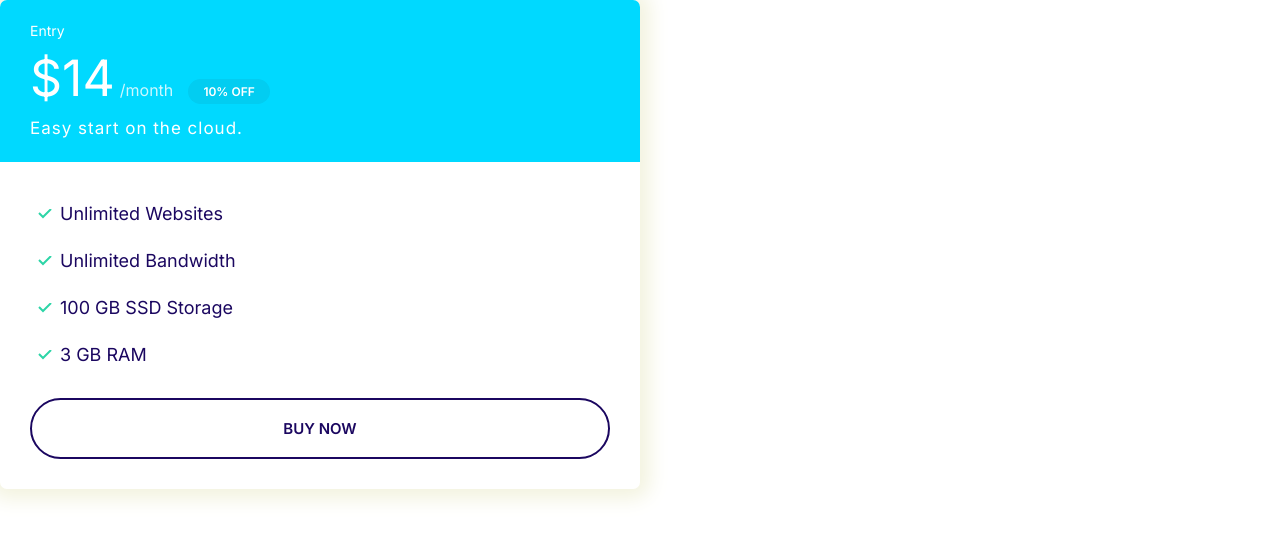
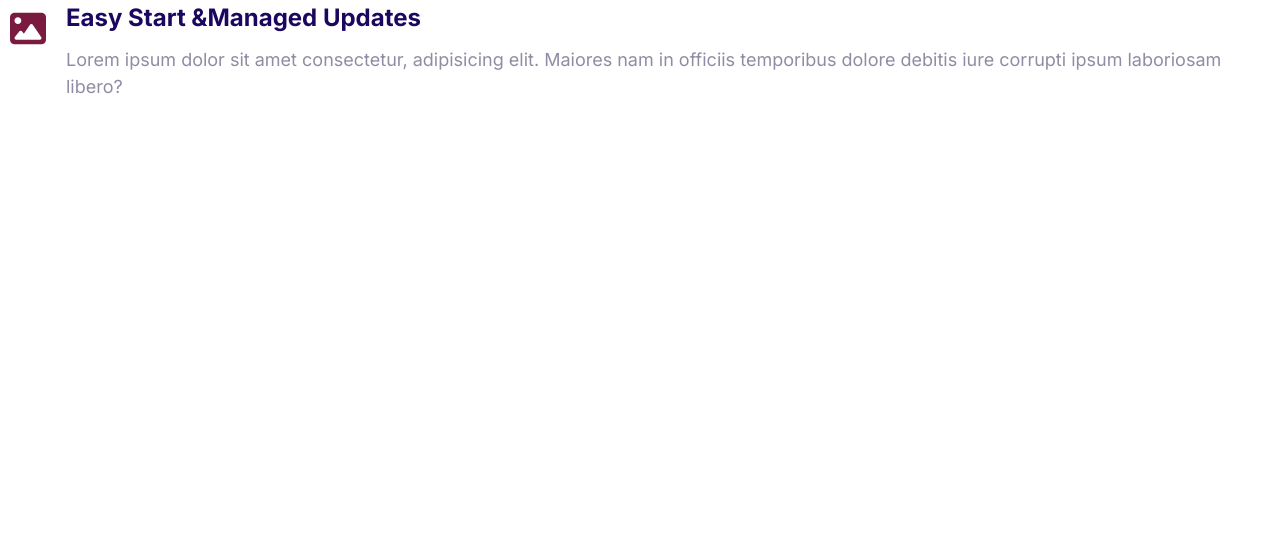
Before and after one commit to skoopje/moshify, a plain HTML site: page index.html in a window 1280 px wide. Drawn offline with Linux system fonts and the light colour scheme.

Commit message:
building media.

```diff
--- a/CSS/styles.css
+++ b/CSS/styles.css
@@ -332,3 +332,26 @@ a {
         font-size: 1.7rem;
     }
 }
+
+/* Icons moet je gewoon een beetje op die website opzoeken (fontawesome) en inline styles doen helaas. Misschien lter uitzoeken hoe ik dat weg kan halen en kijken of Sprite het wel doet.*/
+
+
+
+/* Media */
+
+.media {
+    display: flex;
+}
+
+.media__title {
+    margin-top: 0;
+}
+
+.media__body {
+    margin: 0 2rem;
+}
+
+.media__image {
+    margin-top: 1.5rem;
+    margin-left: 1rem;
+}
--- a/index.html
+++ b/index.html
@@ -12,28 +12,23 @@
     />
     <link rel="stylesheet" href="css/normalize.css" />
     <link rel="stylesheet" href="css/styles.css" />
+    <script
+      src="https://kit.fontawesome.com/0ad89cd73d.js"
+      crossorigin="anonymous"
+    ></script>
   </head>
   <body>
-    <div style="width: 50%">
-      <div class="plan">
-        <div class="card card--secondary">
-          <header class="card__header">
-            <h3 class="plan__name">Entry</h3>
-            <span class="plan__price">$14</span>
-            <span class="plan__billing-cycle">/month</span>
-            <span class="badge badge--secondary badge--small">10% OFF</span>
-            <span class="plan__description">Easy start on the cloud.</span>
-          </header>
-          <div class="card__body">
-            <ul class="list list--tick">
-              <li class="list__item">Unlimited Websites</li>
-              <li class="list__item">Unlimited Bandwidth</li>
-              <li class="list__item">100 GB SSD Storage</li>
-              <li class="list__item">3 GB RAM</li>
-            </ul>
-            <button class="btn btn--outline btn--block">Buy now</button>
-          </div>
-        </div>
+    <div class="media">
+      <div class="media__image">
+        <i class="fa-solid fa-image fa-2xl" style="color: #791a3e"></i>
+      </div>
+      <div class="media__body">
+        <h3 class="media__title">Easy Start &Managed Updates</h3>
+        <p>
+          Lorem ipsum dolor sit amet consectetur, adipisicing elit. Maiores nam
+          in officiis temporibus dolore debitis iure corrupti ipsum laboriosam
+          libero?
+        </p>
       </div>
     </div>
   </body>
```
Also changed, not shown: Components/media.html (added, +12 -0 lines).
